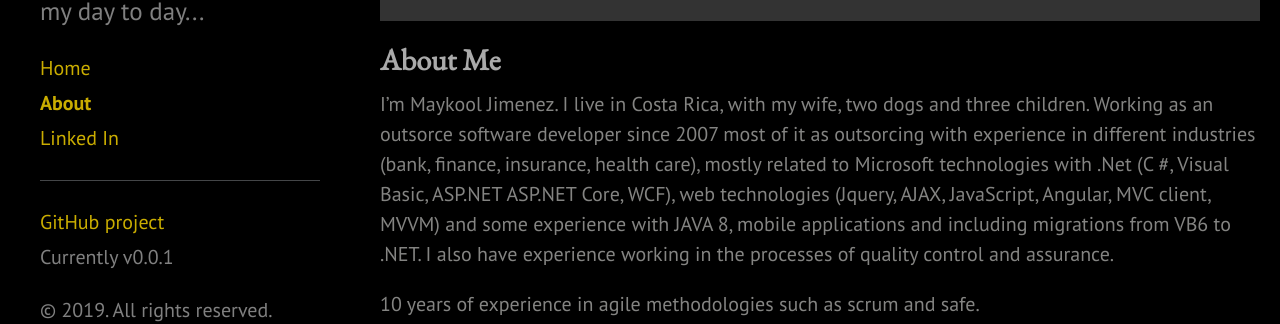
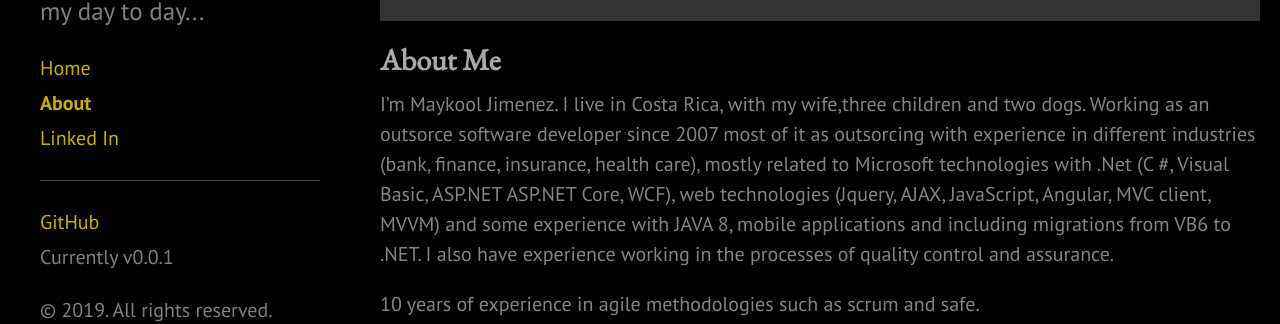
Before and after one commit to maykooljb/maykooljb.github.io, a Jekyll site: the page built from about.md, in a window 1280 px wide. Shown: the part 189-513 px from the top of the page. Built offline with Jekyll 4.4.1, drawn with Linux system fonts in a browser that asks for light colours.

Commit message:
Fixes to GitHub link

```diff
--- a/_config.yml
+++ b/_config.yml
@@ -28,4 +28,4 @@ plugins:
 version:            0.0.1
 
 github:
-  repo:             https://github.com/maykooljb/maykooljb.github.io
+  repo:             https://github.com/maykooljb/
--- a/_includes/sidebar.html
+++ b/_includes/sidebar.html
@@ -28,7 +28,7 @@
 
       <a class="sidebar-nav-item" href="https://www.linkedin.com/in/maykol-alberto-jimenez-bejarano-8a747b44/">Linked In</a>
       <hr>
-      <a class="sidebar-nav-item" href="{{ site.github.repo }}">GitHub project</a>
+      <a class="sidebar-nav-item" target="_blank" href="{{ site.github.repo }}">GitHub</a>
       <span class="sidebar-nav-item">Currently v{{ site.version }}</span>
     </nav>
 
--- a/about.md
+++ b/about.md
@@ -9,7 +9,7 @@ title: About
 
 ## About Me
 
-I'm Maykool Jimenez. I live in Costa Rica, with my wife, two dogs and three children. Working as an outsorce software developer since 2007 most of it as outsorcing with experience in different industries (bank, finance, insurance, health care), mostly related to Microsoft technologies with .Net (C #, Visual Basic, ASP.NET ASP.NET Core, WCF), web technologies (Jquery, AJAX, JavaScript, Angular, MVC client, MVVM) and some experience with JAVA 8, mobile applications and including migrations from VB6 to .NET. I also have experience working in the processes of quality control and assurance.
+I'm Maykool Jimenez. I live in Costa Rica, with my wife,three children and two dogs. Working as an outsorce software developer since 2007 most of it as outsorcing with experience in different industries (bank, finance, insurance, health care), mostly related to Microsoft technologies with .Net (C #, Visual Basic, ASP.NET ASP.NET Core, WCF), web technologies (Jquery, AJAX, JavaScript, Angular, MVC client, MVVM) and some experience with JAVA 8, mobile applications and including migrations from VB6 to .NET. I also have experience working in the processes of quality control and assurance.
 
 10 years of experience in agile methodologies such as scrum and safe.
 
```
